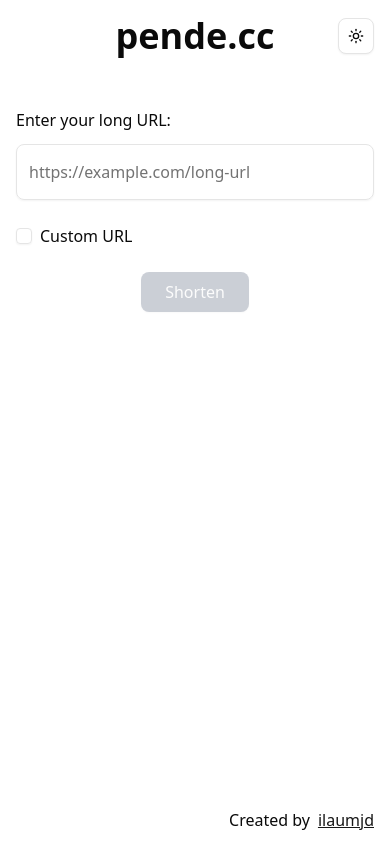
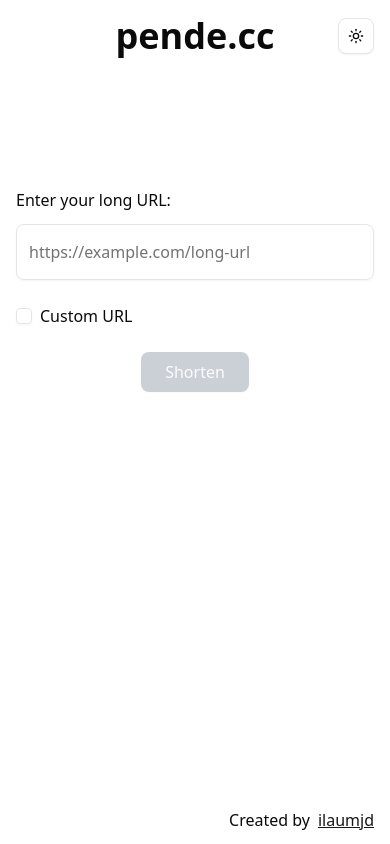
Before and after one commit to ilaumjd/pendecc-web, a Next.js app: page / in a window 390 px wide. Built offline with nearby package versions, Linux system fonts and the light colour scheme.

Commit message:
lint fix

```diff
--- a/app/layout.tsx
+++ b/app/layout.tsx
@@ -4,7 +4,6 @@ import "./globals.css";
 import { ThemeProvider } from "@/components/theme-provider";
 import { ModeToggle } from "@/components/mode-toggle";
 import { Label } from "@/components/ui/label";
-import { Button } from "@/components/ui/button";
 import Link from "next/link";
 
 const geistSans = Geist({
@@ -50,7 +49,7 @@ export default function RootLayout({
           </header>
 
           {/* Main Content */}
-          <main className="container flex-1 px-4 md:mx-auto mt-10 md:mt-30">
+          <main className="container flex-1 px-4 md:mx-auto mt-30">
             {children}
           </main>
 
```
